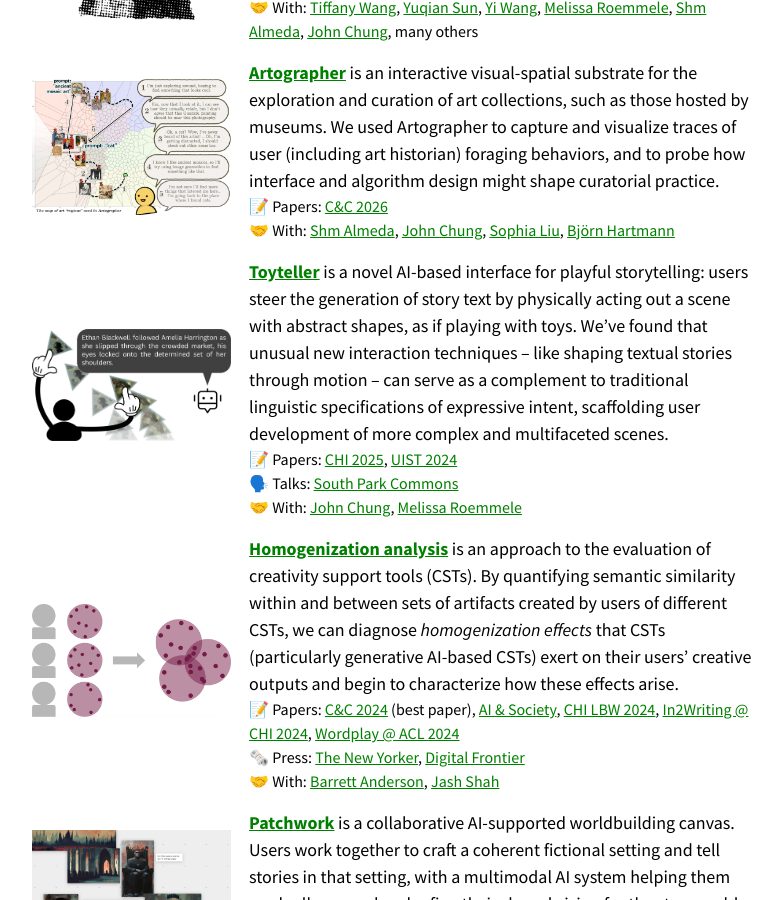
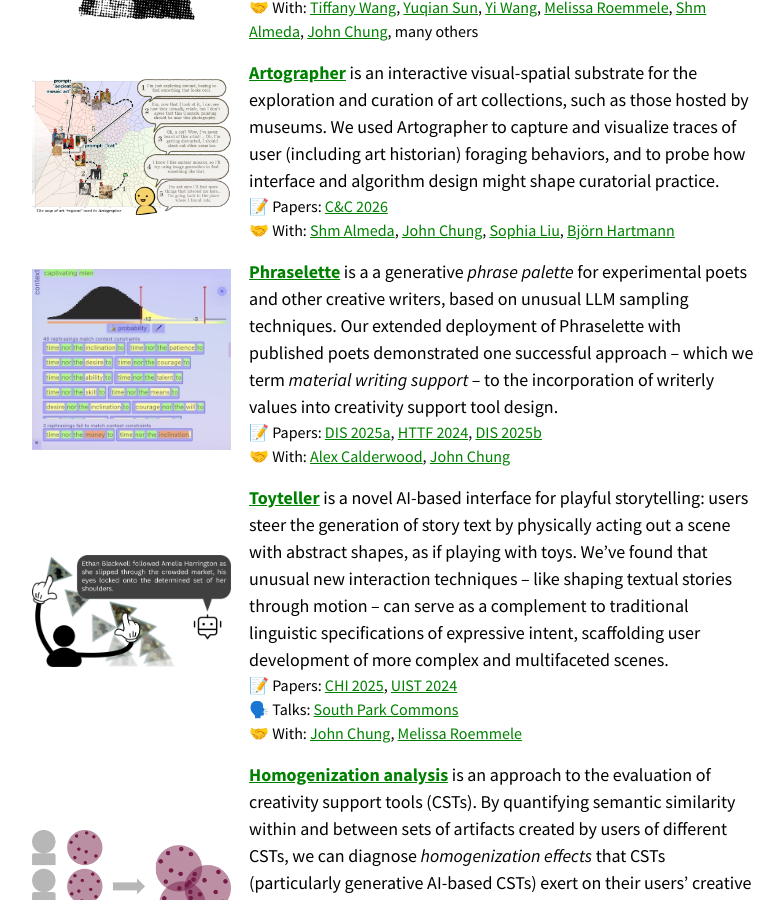
Before and after one commit to mkremins/mkremins.github.io, a Jekyll site: the page built from index.html, in a window 1280 px wide and 900 px high, scrolled down 1470 px. Shown: the whole window, without its empty margins (246-1030 px from the left). Built offline with Jekyll 4.4.1, drawn with Linux system fonts in a browser that asks for light colours.

Commit message:
Add Phraselette card

```diff
--- a/index.html
+++ b/index.html
@@ -42,6 +42,16 @@ layout: main
 				<div class="card-links">
 					📝 Papers: <a href="https://arxiv.org/abs/2512.02288">C&C 2026</a><br>
 					🤝 With: <a href="https://shmuh.co/">Shm Almeda</a>, <a href="https://johnr0.github.io/">John Chung</a>, <a href="https://sophiawliu.com/">Sophia Liu</a>, <a href="https://people.eecs.berkeley.edu/~bjoern/">Björn Hartmann</a>
+				</div>
+			</div>
+		</div>
+		<div class="card project-card">
+			<div class="card-image"><img src="/img/projects/Phraselette.jpg" alt=""></div>
+			<div class="card-text">
+				<span class="card-title"><a href="https://dl.acm.org/doi/10.1145/3715336.3735832">Phraselette</a></span> is a a generative <em>phrase palette</em> for experimental poets and other creative writers, based on unusual LLM sampling techniques. Our extended deployment of Phraselette with published poets demonstrated one successful approach – which we term <em>material writing support</em> – to the incorporation of writerly values into creativity support tool design.
+				<div class="card-links">
+					📝 Papers: <a href="https://dl.acm.org/doi/10.1145/3715336.3735832">DIS 2025a</a>, <a href="https://mkremins.github.io/publications/LostPoetry_HTTF2024.pdf">HTTF 2024</a>, <a href="https://dl.acm.org/doi/10.1145/3715668.3735608">DIS 2025b</a><br>
+					🤝 With: <a href="https://nonsens.ing/">Alex Calderwood</a>, <a href="https://johnr0.github.io/">John Chung</a>
 				</div>
 			</div>
 		</div>
```
Also changed, not shown: img/projects/Phraselette.jpg (added).
